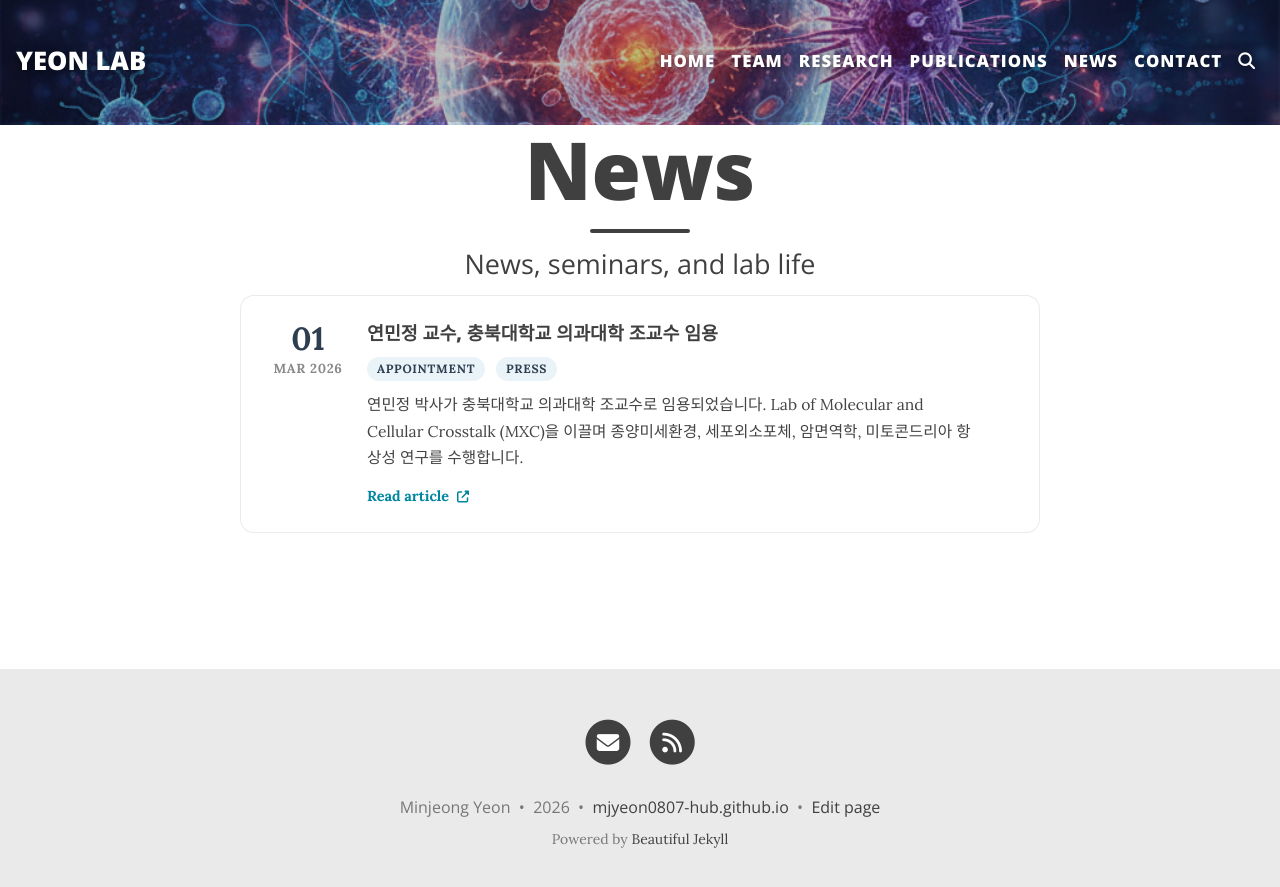
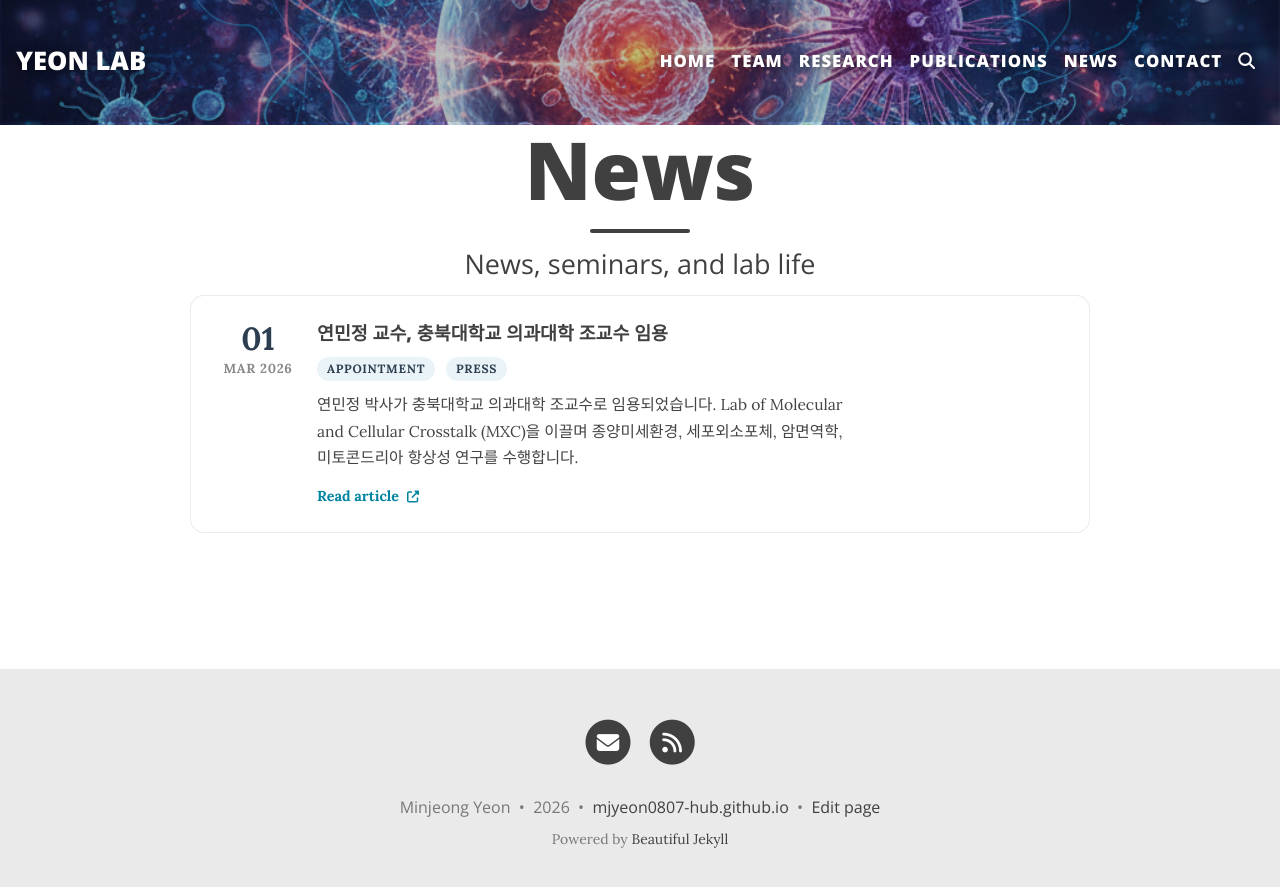
Before and after one commit to mjyeon0807-hub/mjyeon0807-hub.github.io, a Jekyll site: the page built from news.md, in a window 1280 px wide. Shown: the top 887 px of the page. Built offline with Jekyll 4.4.1, drawn with Linux system fonts in a browser that asks for light colours; comment, search, counter and statistics services are not loaded.

Commit message:
Update news.css

```diff
--- a/assets/css/news.css
+++ b/assets/css/news.css
@@ -3,7 +3,7 @@
    ========================================================================== */
 
 .news-wrap {
-  max-width: 800px;
+  max-width: 900px;
   margin: 0 auto;
 }
 
@@ -22,7 +22,7 @@
   box-shadow: 0 4px 16px rgba(0, 0, 0, 0.07);
 }
 
-/* Date column */
+/* Date column (left) */
 .news-date {
   flex-shrink: 0;
   width: 70px;
@@ -48,9 +48,10 @@
   margin-top: 4px;
 }
 
-/* Content column */
+/* Content column (center) */
 .news-content {
   flex: 1;
+  min-width: 0;
 }
 
 .news-title {
@@ -113,6 +114,29 @@
   margin-left: 4px;
 }
 
+/* Image column (right) */
+.news-image {
+  flex-shrink: 0;
+  width: 180px;
+  display: flex;
+  align-items: center;
+  justify-content: center;
+}
+
+.news-image img {
+  width: 100%;
+  height: auto;
+  display: block;
+  border-radius: 10px;
+  border: 1px solid rgba(0, 0, 0, 0.06);
+  object-fit: cover;
+}
+
+/* Hide the empty image column when no image is provided */
+.news-image:empty {
+  display: none;
+}
+
 /* Mobile */
 @media (max-width: 600px) {
   .news-card {
@@ -136,4 +160,9 @@
   .news-date-month {
     margin-top: 0;
   }
+
+  .news-image {
+    width: 100%;
+    max-width: 250px;
+  }
 }
```
